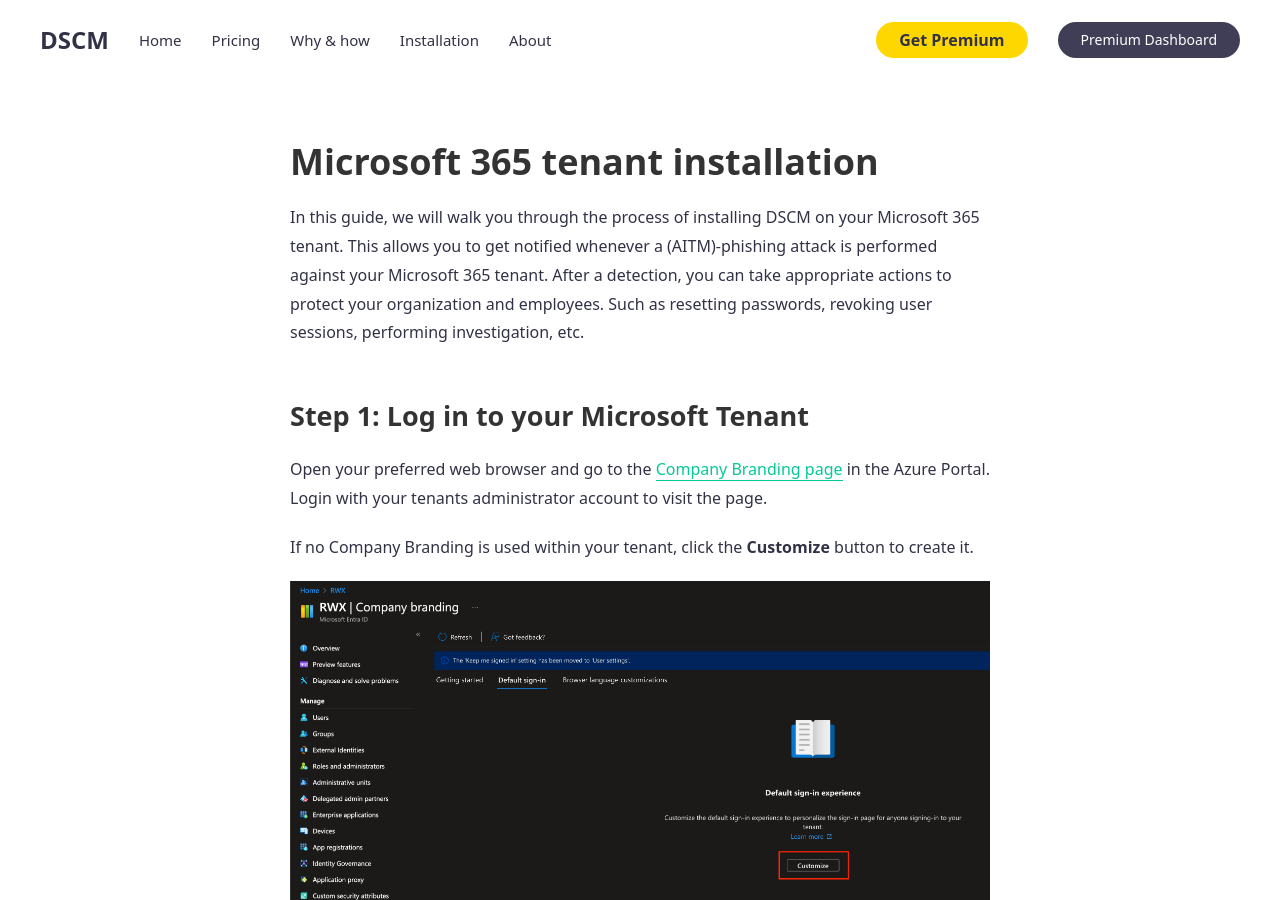
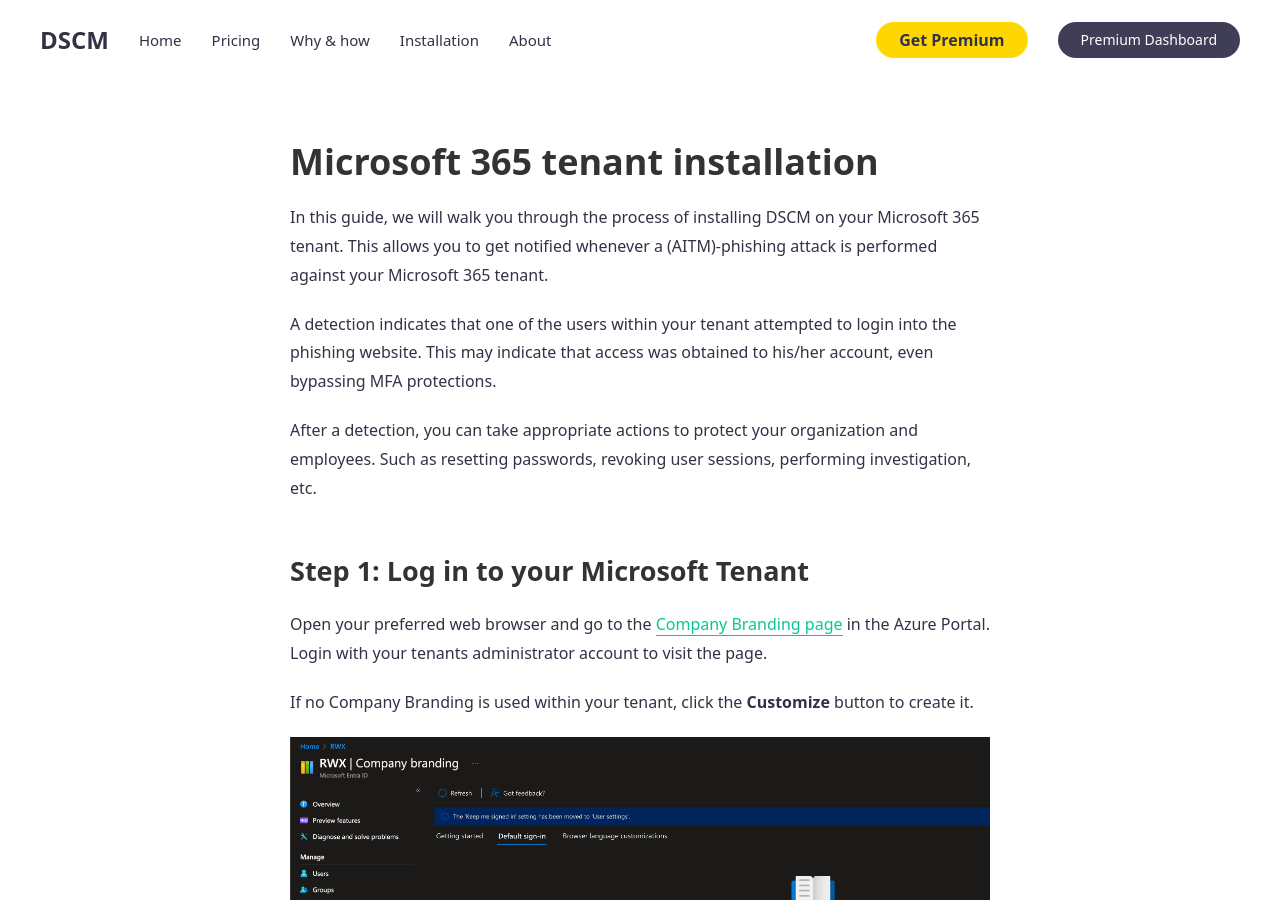
Before and after one commit to didsomeonecloneme/didsomeonecloneme.github.io, a Jekyll site: the page built from guides/microsoft.md, in a window 1280 px wide and 900 px high. Built offline with Jekyll 4.4.1, drawn with Linux system fonts in a browser that asks for light colours.

Commit message:
Update MS guide

```diff
--- a/guides/microsoft.md
+++ b/guides/microsoft.md
@@ -12,7 +12,11 @@
 
 # Microsoft 365 tenant installation
 
-In this guide, we will walk you through the process of installing DSCM on your Microsoft 365 tenant. This allows you to get notified whenever a (AITM)-phishing attack is performed against your Microsoft 365 tenant. After a detection, you can take appropriate actions to protect your organization and employees. Such as resetting passwords, revoking user sessions, performing investigation, etc.
+In this guide, we will walk you through the process of installing DSCM on your Microsoft 365 tenant. This allows you to get notified whenever a (AITM)-phishing attack is performed against your Microsoft 365 tenant.
+
+A detection indicates that one of the users within your tenant attempted to login into the phishing website. This may indicate that access was obtained to his/her account, even bypassing MFA protections.
+
+After a detection, you can take appropriate actions to protect your organization and employees. Such as resetting passwords, revoking user sessions, performing investigation, etc.
 
 ## Step 1: Log in to your Microsoft Tenant
 Open your preferred web browser and go to the [Company Branding page](https://portal.azure.com/#view/Microsoft_AAD_IAM/ActiveDirectoryMenuBlade/~/LoginTenantBranding) in the Azure Portal. Login with your tenants administrator account to visit the page.
```
